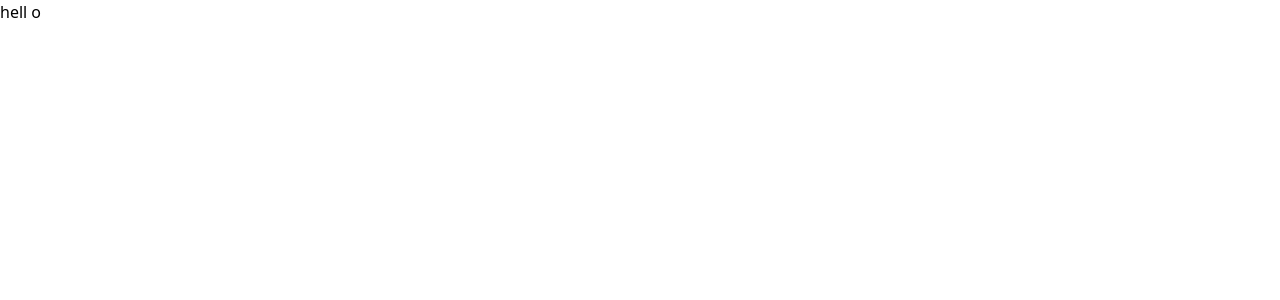
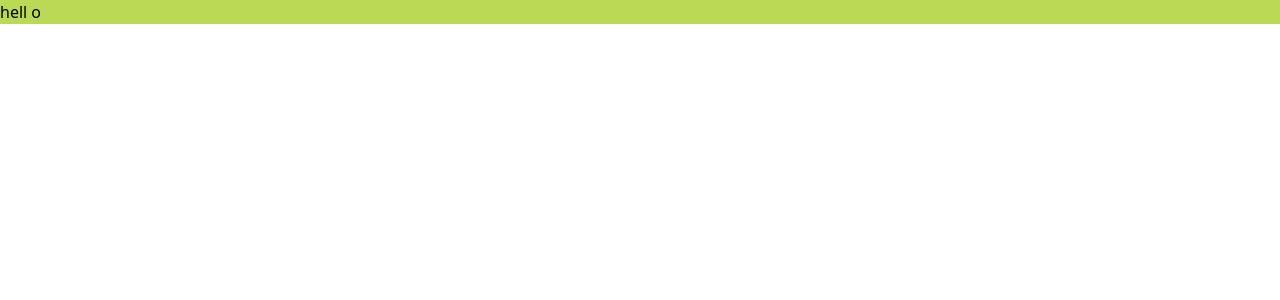
Before and after one commit to alfirmanpahlepi/snake-and-ladder, a Next.js app in the folder client/: page / in a window 1280 px wide. Shown: the top 300 px of the page. Built offline with nearby package versions, Linux system fonts and the light colour scheme.

Commit message:
fix: tailwind config

```diff
--- a/client/tailwind.config.js
+++ b/client/tailwind.config.js
@@ -1,6 +1,6 @@
 module.exports = {
   mode: "jit",
-  purge: ["./pages/**/*.{js,ts,jsx,tsx}", "./components/**/*.{js,ts,jsx,tsx}"],
+  purge: ["./src/pages/**/*.{js,ts,jsx,tsx}", "./src/components/**/*.{js,ts,jsx,tsx}"],
   darkMode: false, // or 'media' or 'class'
   theme: {
     extend: {},
```
